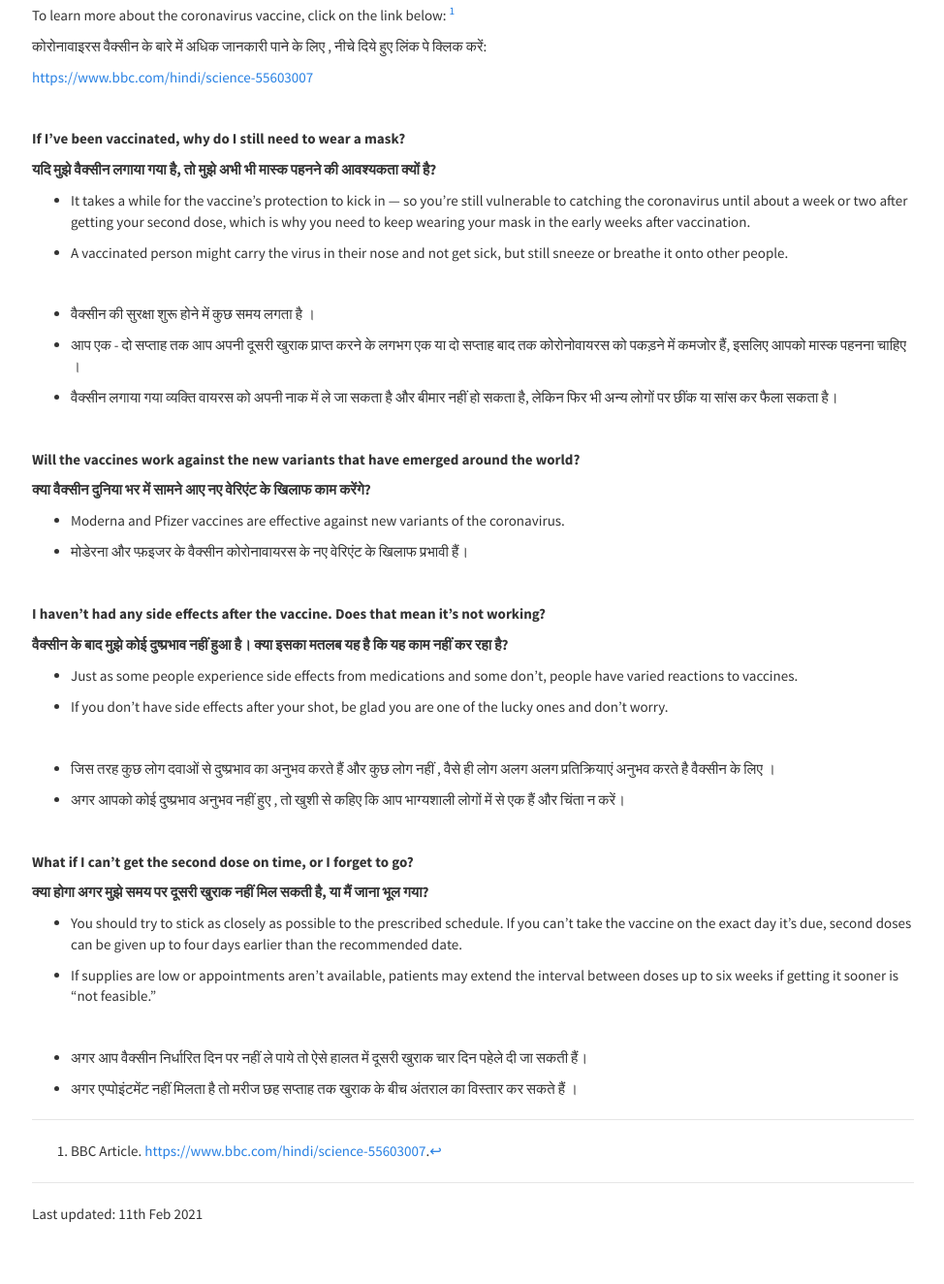
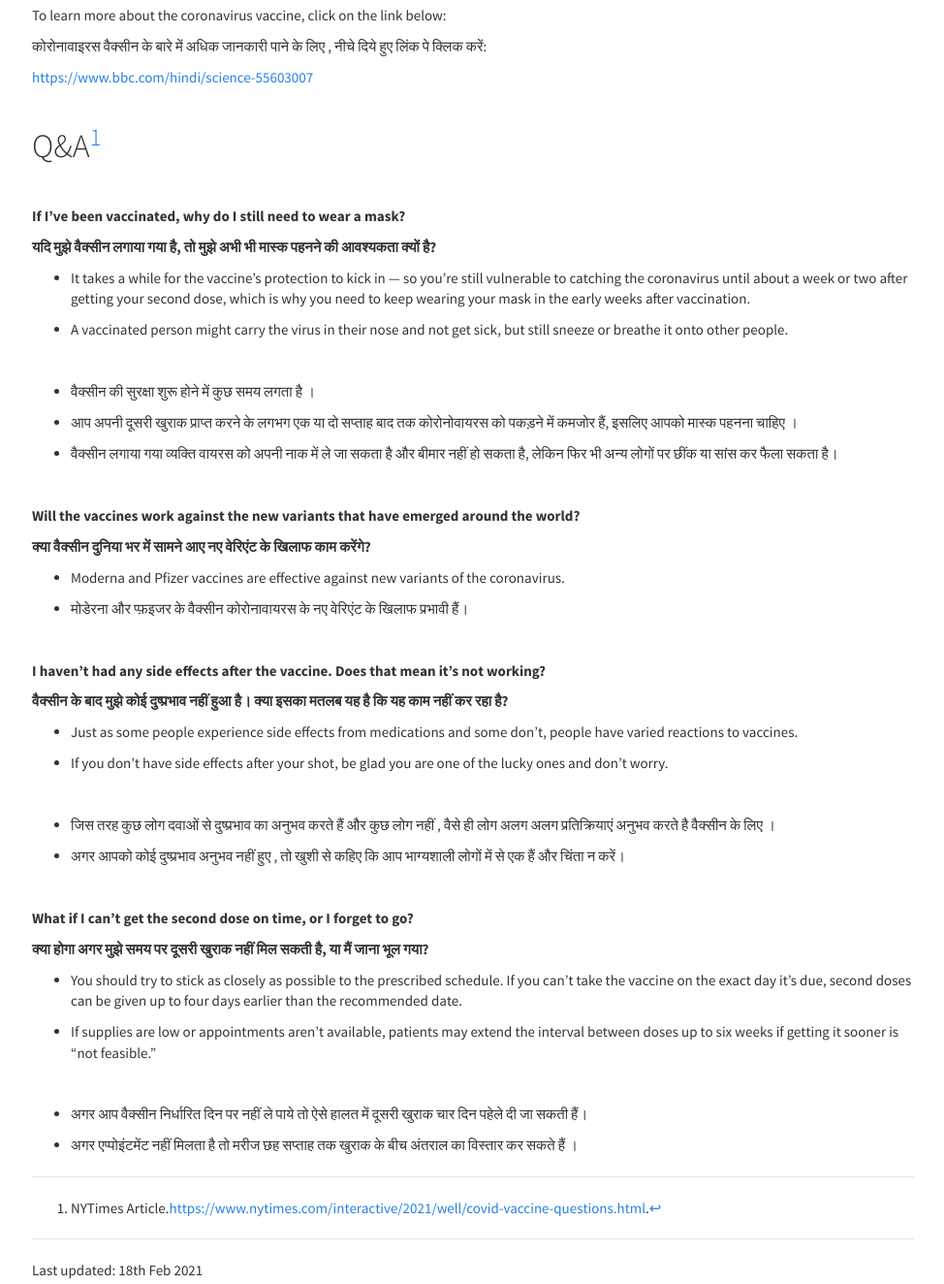
Before and after one commit to globalhealtheducation/globalhealtheducation.github.io, a plain HTML site: page index.html in a window 1280 px wide. Shown: the part 659-1983 px from the top of the page at 97% size, without its empty margins (152-1126 px from the left). Drawn offline with nearby package versions, Linux system fonts and the light colour scheme; some packages are replaced by stand-ins of ours.

Commit message:
Add files via upload

```diff
--- a/index.html
+++ b/index.html
@@ -321,11 +321,15 @@ $(document).ready(function () {
 <div id="vaccine-information-वैक्सीन-की-जानकारी" class="section level1">
 <h1>Vaccine Information (वैक्सीन की जानकारी)</h1>
 <p><br></p>
-<p>To learn more about the coronavirus vaccine, click on the link below: <a href="#fn1" class="footnote-ref" id="fnref1"><sup>1</sup></a></p>
+<p>To learn more about the coronavirus vaccine, click on the link below:</p>
 <p>कोरोनावाइरस वैक्सीन के बारे में अधिक जानकारी पाने के लिए , नीचे दिये हुए लिंक पे क्लिक करें:</p>
 <p>
 <p><a href="https://www.bbc.com/hindi/science-55603007" target="_blank" class="uri">https://www.bbc.com/hindi/science-55603007</a></p>
 </p>
+<p><br></p>
+</div>
+<div id="qa" class="section level1">
+<h1>Q&amp;A<a href="#fn1" class="footnote-ref" id="fnref1"><sup>1</sup></a></h1>
 <p><br></p>
 <p><strong>If I’ve been vaccinated, why do I still need to wear a mask?</strong></p>
 <p><strong>यदि मुझे वैक्सीन लगाया गया है, तो मुझे अभी भी मास्क पहनने की आवश्यकता क्यों है?</strong></p>
@@ -336,7 +340,7 @@ $(document).ready(function () {
 <p><br></p>
 <ul>
 <li><p>वैक्सीन की सुरक्षा शुरू होने में कुछ समय लगता है ।</p></li>
-<li><p>आप एक - दो सप्ताह तक आप अपनी दूसरी खुराक प्राप्त करने के लगभग एक या दो सप्ताह बाद तक कोरोनोवायरस को पकड़ने में कमजोर हैं, इसलिए आपको मास्क पहनना चाहिए ।</p></li>
+<li><p>आप अपनी दूसरी खुराक प्राप्त करने के लगभग एक या दो सप्ताह बाद तक कोरोनोवायरस को पकड़ने में कमजोर हैं, इसलिए आपको मास्क पहनना चाहिए ।</p></li>
 <li><p>वैक्सीन लगाया गया व्यक्ति वायरस को अपनी नाक में ले जा सकता है और बीमार नहीं हो सकता है, लेकिन फिर भी अन्य लोगों पर छींक या सांस कर फैला सकता है।</p></li>
 </ul>
 <p><br></p>
@@ -374,13 +378,13 @@ $(document).ready(function () {
 <div class="footnotes">
 <hr />
 <ol>
-<li id="fn1"><p>BBC Article. <a href="https://www.bbc.com/hindi/science-55603007" target="_&quot;blank&quot;">https://www.bbc.com/hindi/science-55603007</a>.<a href="#fnref1" class="footnote-back">↩︎</a></p></li>
+<li id="fn1"><p>NYTimes Article.<a href="https://www.nytimes.com/interactive/2021/well/covid-vaccine-questions.html" target="_blank">https://www.nytimes.com/interactive/2021/well/covid-vaccine-questions.html</a>.<a href="#fnref1" class="footnote-back">↩︎</a></p></li>
 </ol>
 </div>
 
 <hr>
 
-<p>Last updated: 11th Feb 2021</p>
+<p>Last updated: 18th Feb 2021</p>
 
 
 
```
